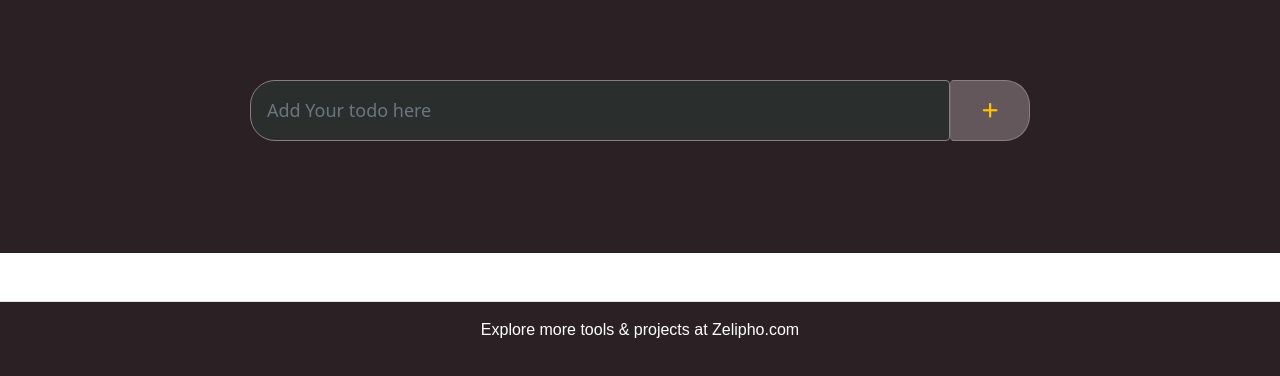
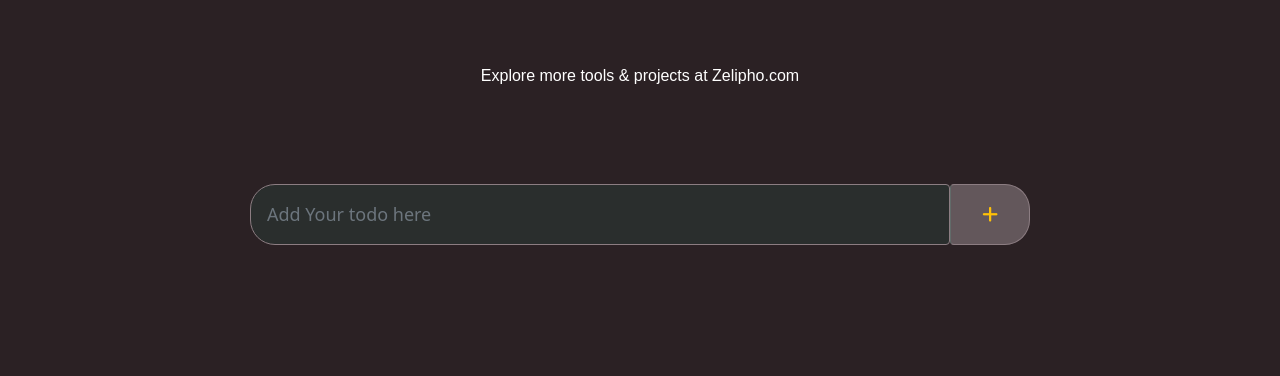
Before and after one commit to moeeza3/Todo-App, a plain HTML site: page index.html in a window 1280 px wide. Drawn offline with nearby package versions, Linux system fonts and the light colour scheme.

Commit message:
Update index.html

```diff
--- a/index.html
+++ b/index.html
@@ -11,6 +11,14 @@
 
 </head>
 <body>
+    <div class="text-center mt-5 py-3" style="font-family:Poppins, sans-serif;">
+  <p class="mb-0 text-white">
+    Explore more tools & projects at
+    <a href="https://zelipho.com" target="_blank" style="color:white; font-weight:500; text-decoration:none;">
+      Zelipho.com
+    </a>
+  </p>
+</div>
     <div class="todo d-flex flex-column align-items-center">
    <div class="container-lg d-flex flex-column container-fluid todo-input">
 
@@ -26,14 +34,7 @@
 
 </div>
 
-<div class="text-center mt-5 py-3 border-top" style="font-family:Poppins, sans-serif;">
-  <p class="mb-0 text-white">
-    Explore more tools & projects at
-    <a href="https://zelipho.com" target="_blank" style="color:white; font-weight:500; text-decoration:none;">
-      Zelipho.com
-    </a>
-  </p>
-</div>
+
 
 <script src="https://kit.fontawesome.com/05dd62d4c6.js" crossorigin="anonymous"></script>
     <script src="https://cdn.jsdelivr.net/npm/bootstrap@5.0.2/dist/js/bootstrap.bundle.min.js" integrity="sha384-MrcW6ZMFYlzcLA8Nl+NtUVF0sA7MsXsP1UyJoMp4YLEuNSfAP+JcXn/tWtIaxVXM" crossorigin="anonymous"></script>
```
